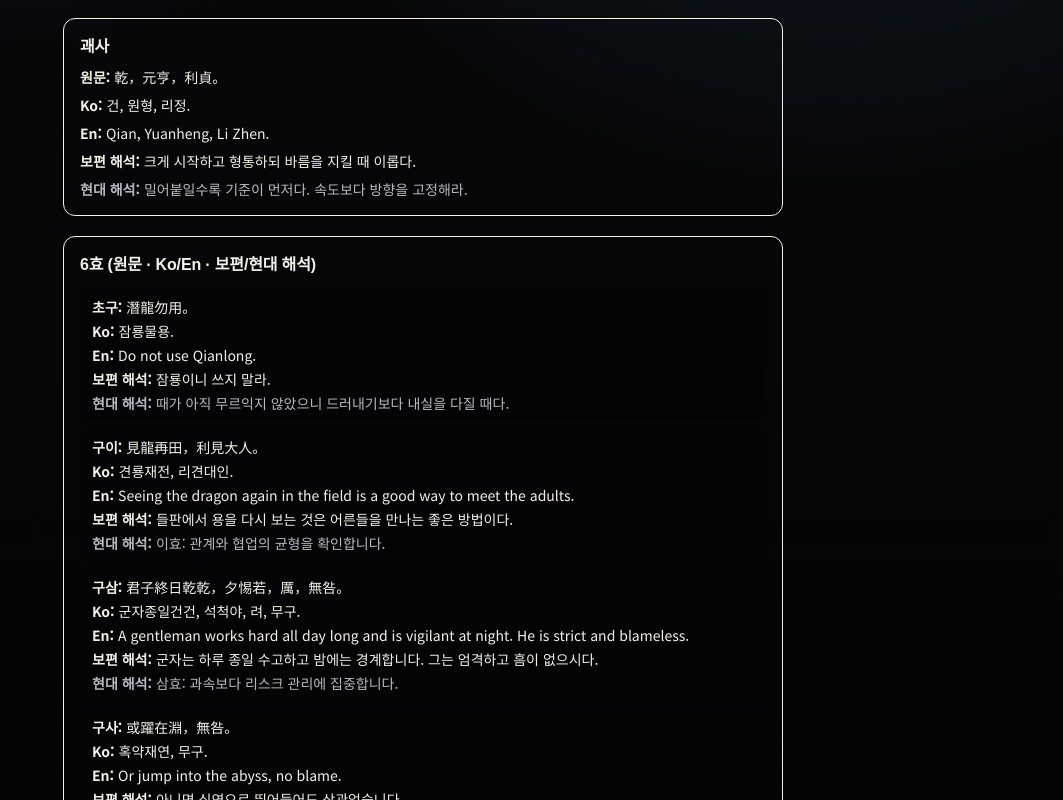
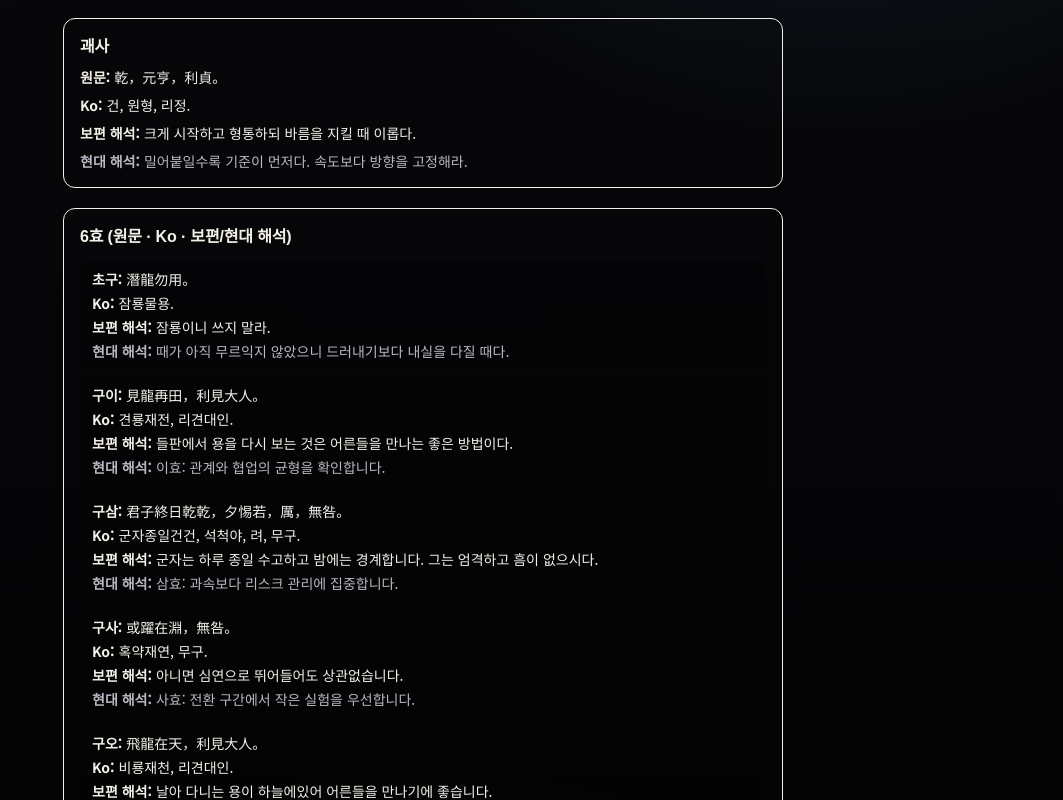
Before and after one commit to kinddragon1224/iching-learning-web, a Next.js app: page /hexagram/1 in a window 1280 px wide. Shown: the part 660-1460 px from the top of the page, without its empty margins (217-1280 px from the left). Built offline with nearby package versions, Linux system fonts and the light colour scheme.

Commit message:
ui: 상세 페이지 EN 표기 비활성화 (Ko 중심 표시)

```diff
--- a/app/hexagram/[id]/page.tsx
+++ b/app/hexagram/[id]/page.tsx
@@ -100,14 +100,13 @@ export default async function HexagramCardDetailPage({
           <h2 className="font-semibold">괘사</h2>
           {corpus.gua_text.original ? <p className="text-sm"><b>원문:</b> {corpus.gua_text.original}</p> : null}
           <p className="text-sm"><b>Ko:</b> {corpus.gua_text.reading_ko ?? card.full_name ?? card.short_name}</p>
-          <p className="text-sm"><b>En:</b> {corpus.gua_text.gloss_en ?? hex.nameEn}</p>
           <p className="text-sm"><b>보편 해석:</b> {track?.freePreview.plainMeaning ?? content.summary}</p>
           <p className="text-sm text-[var(--text-muted)]"><b>현대 해석:</b> {track?.freePreview.modernTeaser ?? content.summary}</p>
         </section>
       )}
 
       <section className="rounded-xl border p-4">
-        <h2 className="mb-3 font-semibold">6효 (원문 · Ko/En · 보편/현대 해석)</h2>
+        <h2 className="mb-3 font-semibold">6효 (원문 · Ko · 보편/현대 해석)</h2>
         <ol className="space-y-2 text-sm">
           {(corpus.lines.length > 0 ? corpus.lines : content.lineTexts.map((line, idx) => ({
             line_no: idx + 1,
@@ -120,7 +119,6 @@ export default async function HexagramCardDetailPage({
           }))).map((row, idx) => {
             const lineLabel = row.label_ko ?? track?.linesKorean?.[idx] ?? `${idx + 1}효`;
             const koReading = row.reading_ko ?? row.original ?? lineLabel;
-            const enReading = row.gloss_en ?? `Line ${idx + 1}`;
             const plainMeaning = row.literal_ko ?? content.lineTexts[idx];
             const modernMeaning = row.interpretive_ko && row.interpretive_ko !== row.literal_ko
               ? row.interpretive_ko
@@ -134,7 +132,6 @@ export default async function HexagramCardDetailPage({
               >
                 <p><b>{lineLabel}:</b> {row.original ?? "원문 준비 중"}</p>
                 <p><b>Ko:</b> {koReading}</p>
-                <p><b>En:</b> {enReading}</p>
                 <p><b>보편 해석:</b> {plainMeaning}</p>
                 <p className="text-[var(--text-muted)]"><b>현대 해석:</b> {modernMeaning}</p>
               </li>
```
